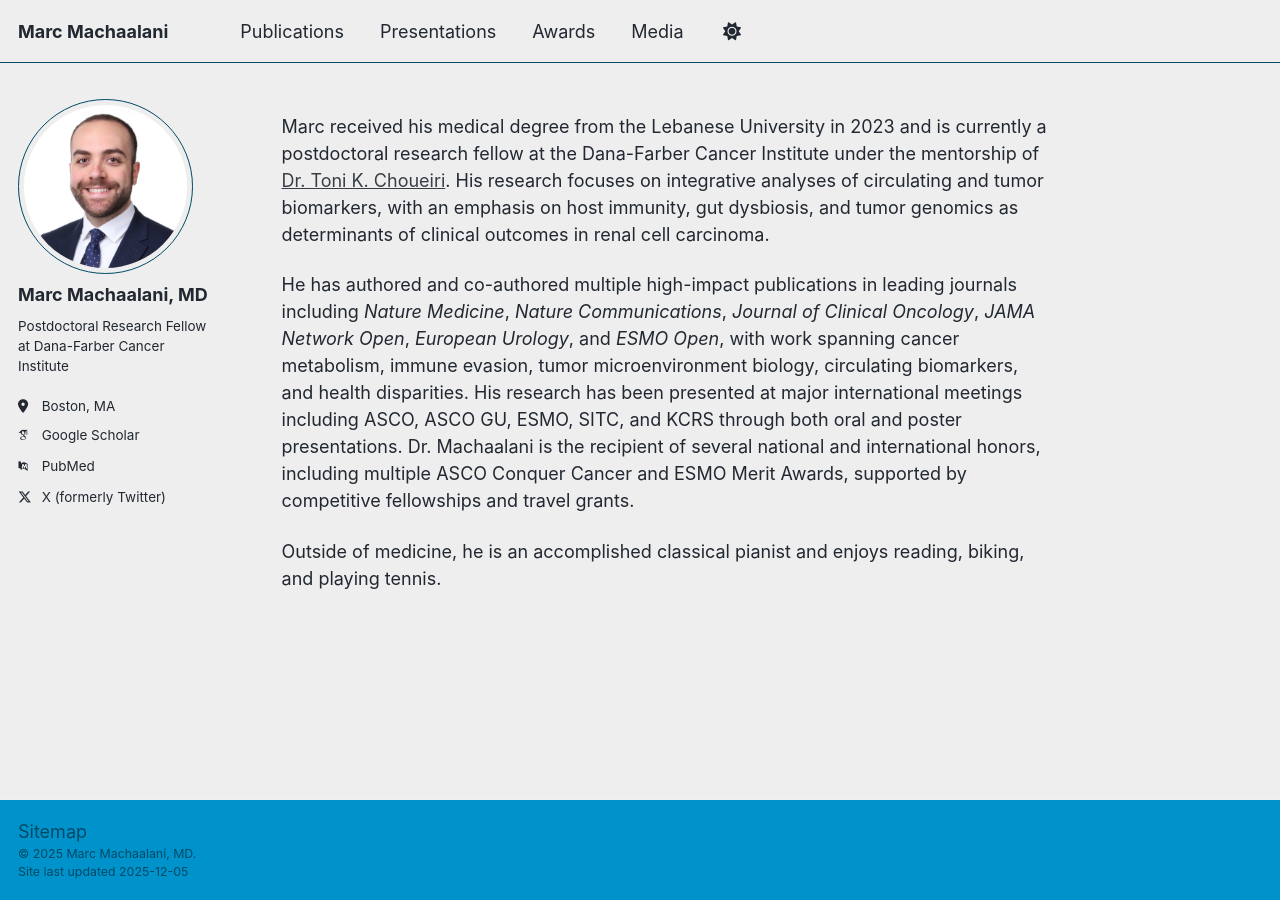
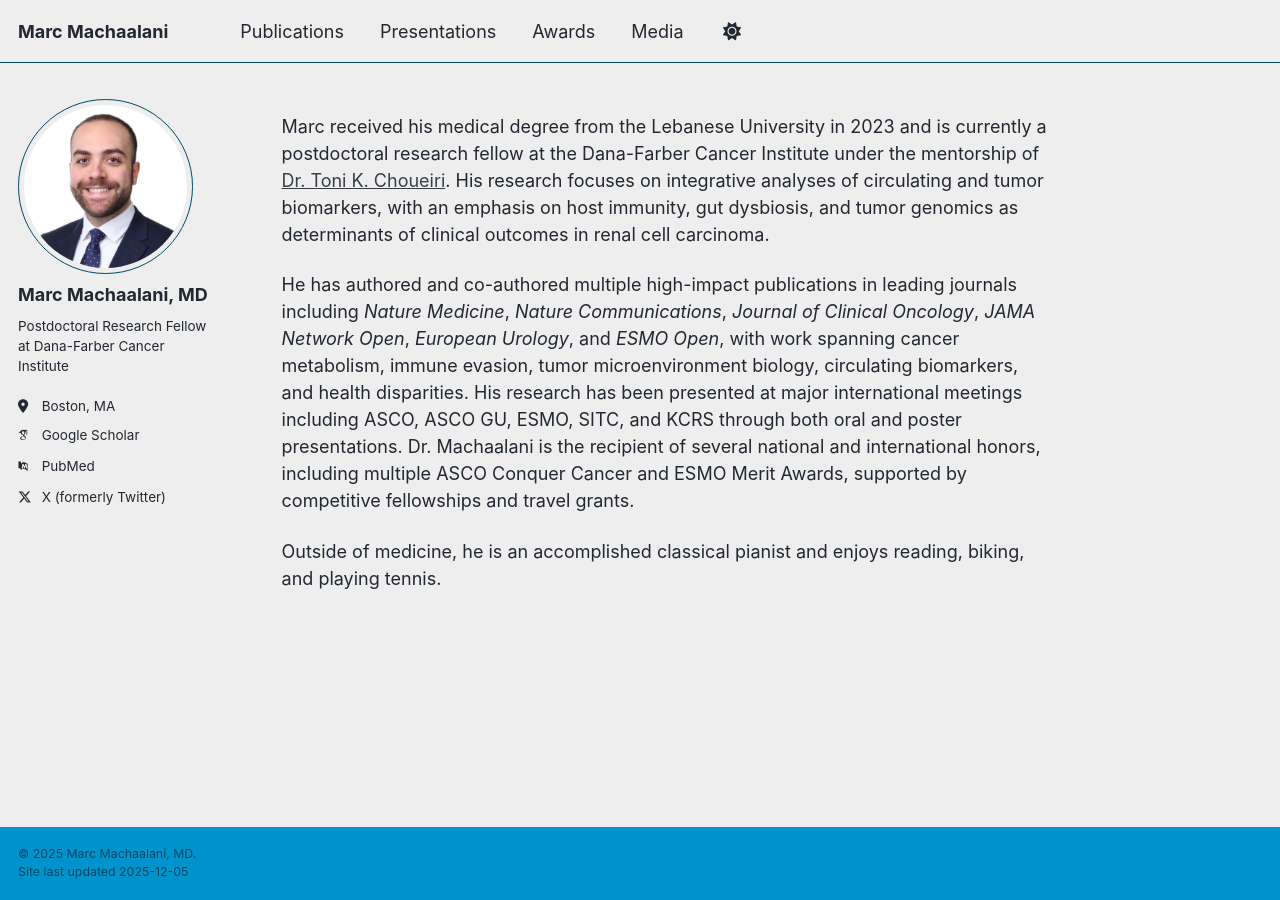
Before and after one commit to MarcMachaalani/marcmachaalani.github.io, a Jekyll site: the page built from _pages/about.md, in a window 1280 px wide. Built offline with Jekyll 4.4.1, drawn with Linux system fonts in a browser that asks for light colours; some web fonts are replaced; a script bundle is joined from its source files by our own code; library files that are not in the unit come from our copies.

Commit message:
Update media and talks pages and templates

```diff
--- a/_config.yml
+++ b/_config.yml
@@ -344,7 +344,6 @@ plugins:
   - jekyll-feed
   - jekyll-gist
   - jekyll-paginate
-  - jekyll-sitemap
   - jekyll-redirect-from
   - jemoji
 
@@ -353,7 +352,6 @@ whitelist:
   - jekyll-feed
   - jekyll-gist
   - jekyll-paginate
-  - jekyll-sitemap
   - jekyll-redirect-from
   - jemoji
 
--- a/_includes/footer/custom.html
+++ b/_includes/footer/custom.html
@@ -1,6 +1,6 @@
 <!-- start custom footer snippets -->
 
-<a href="/sitemap/">Sitemap</a>
+
 
 <!-- Support for MatJax -->
 <script defer src="https://cdnjs.cloudflare.com/polyfill/v3/polyfill.min.js?features=es6"></script>
```
